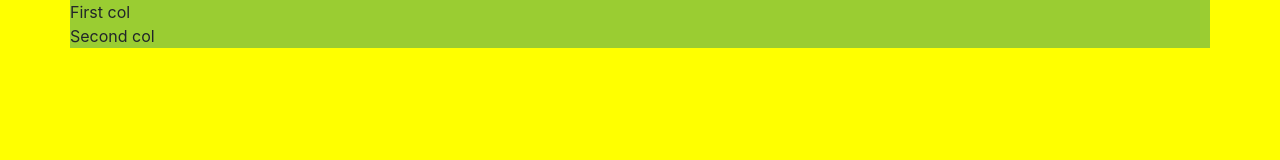
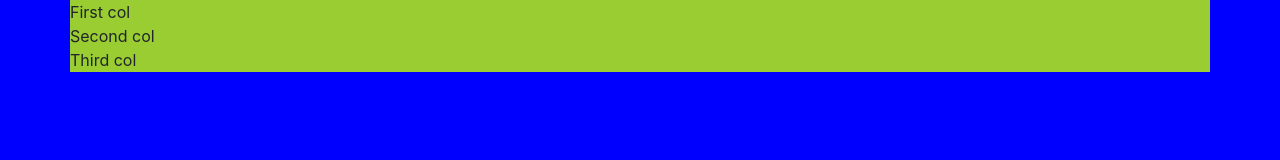
Before and after one commit to hordan/andistudio, a website: page src/index.html in a window 1280 px wide. Drawn offline with Linux system fonts and the light colour scheme.

Commit message:
gitignore

```diff
--- a/src/index.html
+++ b/src/index.html
@@ -19,6 +19,9 @@
                 <div class="row">
                     Second col
                 </div>
+                <div class="row">
+                    Third col
+                </div>
               </div>
         <script src="/js/jquery.min.js"></script>
         <script src="/js/tether.min.js"></script>
--- a/src/scss/style.scss
+++ b/src/scss/style.scss
@@ -1,4 +1,4 @@
-$bg-color: yellow;
+$bg-color: blue;
 
 body {
     background: $bg-color;
```
Also changed, not shown: src/css/style.css, 1 other file.
